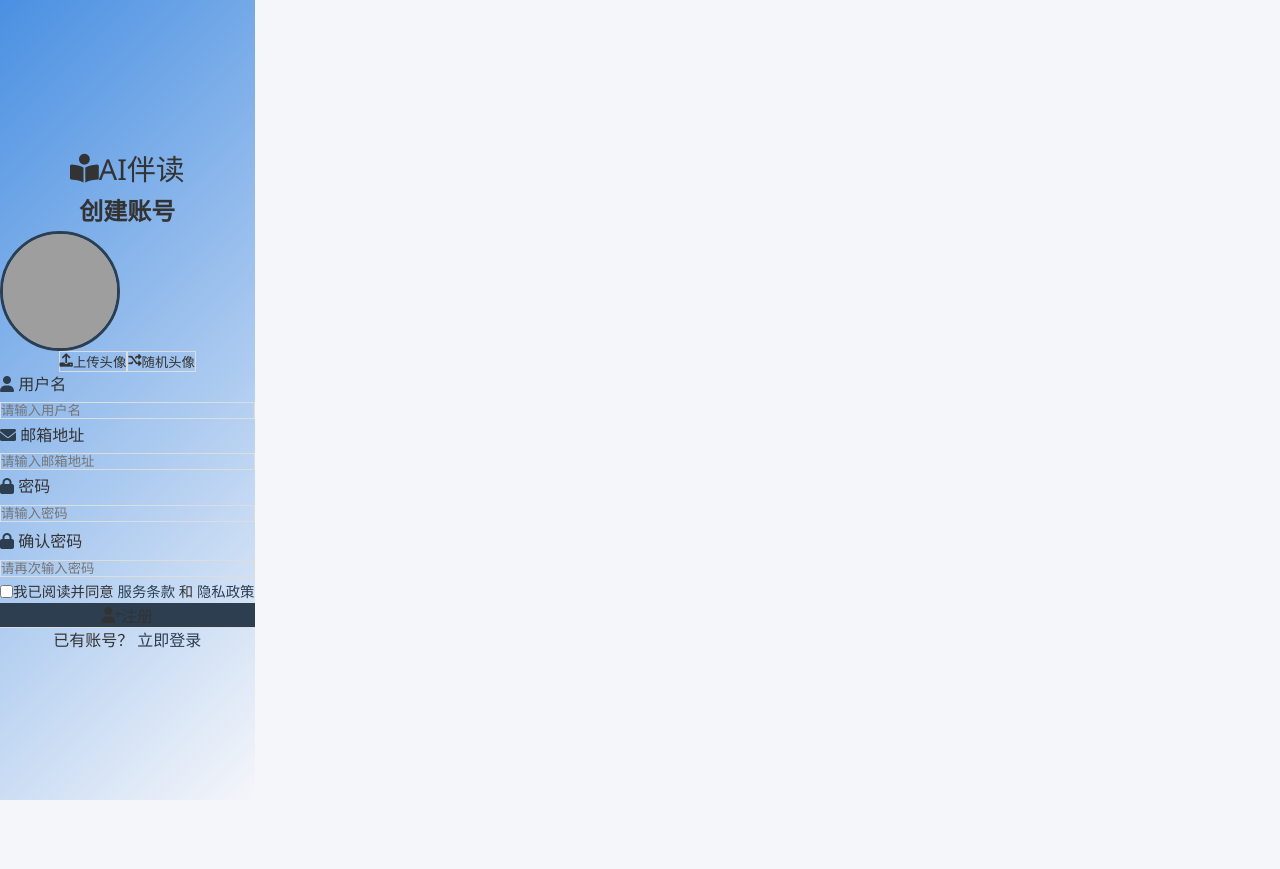
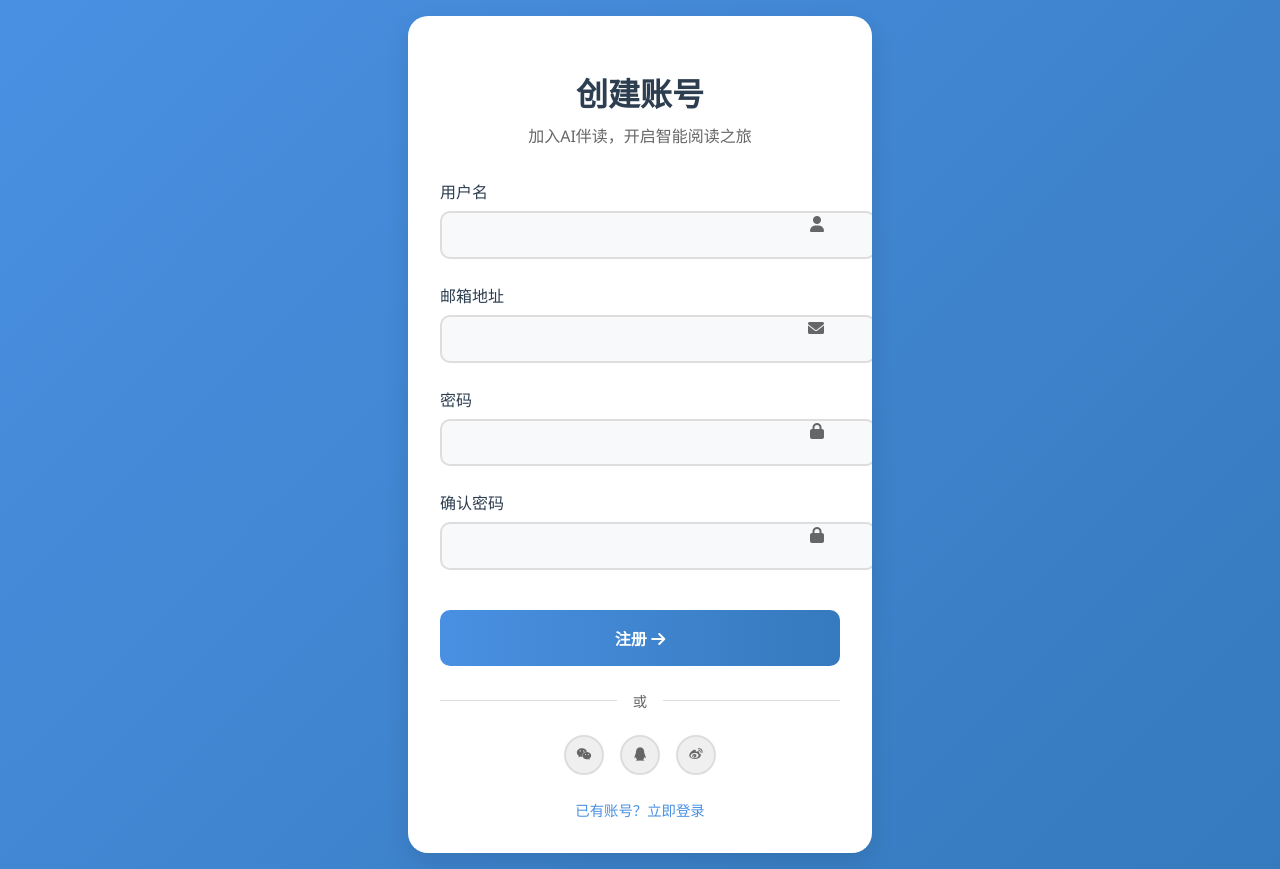
Before and after one commit to ouyabi/ai-reading-assistant, a website: page public/register.html in a window 1280 px wide. Before the commit the page ends 800 px from the top, so only its background shows below. Drawn offline with Linux system fonts and the light colour scheme; grey boxes are pictures that could not be loaded.

Commit message:
修复登录界面

```diff
--- a/public/auth.css
+++ b/public/auth.css
@@ -1,46 +1,61 @@
-.auth-container {
+/* 登录和注册页面的全局样式 */
+:root {
+    --primary-color: #4a90e2;
+    --secondary-color: #2c3e50;
+    --background-color: #f5f6fa;
+    --text-color: #333;
+    --border-color: #ddd;
+    --hover-color: #357abd;
+    --success-color: #27ae60;
+    --error-color: #e74c3c;
+    --gradient-start: #4a90e2;
+    --gradient-end: #357abd;
+}
+
+body {
+    font-family: 'Segoe UI', 'Microsoft YaHei', sans-serif;
+    margin: 0;
+    padding: 0;
     min-height: 100vh;
+    background: linear-gradient(135deg, var(--gradient-start), var(--gradient-end));
     display: flex;
     align-items: center;
     justify-content: center;
-    padding: var(--spacing-lg);
-    background: linear-gradient(135deg, var(--primary-color), var(--background-color));
 }
 
-.auth-card {
-    background: var(--sidebar-color);
-    border-radius: var(--border-radius);
-    padding: var(--spacing-lg);
+.auth-container {
+    background: white;
+    border-radius: 20px;
+    box-shadow: 0 10px 25px rgba(0, 0, 0, 0.1);
     width: 100%;
-    max-width: 480px;
-    box-shadow: 0 8px 24px var(--shadow-color);
+    max-width: 400px;
+    padding: 2rem;
+    margin: 1rem;
+    position: relative;
+    overflow: hidden;
 }
 
 .auth-header {
     text-align: center;
-    margin-bottom: var(--spacing-lg);
-}
-
-.auth-header .logo {
-    display: inline-flex;
-    align-items: center;
-    gap: var(--spacing-xs);
-    font-size: 1.8rem;
-    color: var(--text-color);
-    text-decoration: none;
-    margin-bottom: var(--spacing-md);
+    margin-bottom: 2rem;
 }
 
 .auth-header h1 {
-    font-size: 1.5rem;
-    color: var(--text-color);
-    margin-top: var(--spacing-sm);
+    color: var(--secondary-color);
+    font-size: 2rem;
+    margin-bottom: 0.5rem;
+}
+
+.auth-header p {
+    color: #666;
+    font-size: 1rem;
+    margin: 0;
 }
 
 .auth-form {
     display: flex;
     flex-direction: column;
-    gap: var(--spacing-md);
+    gap: 1.5rem;
 }
 
 .form-group {
@@ -49,197 +64,156 @@
 
 .form-group label {
     display: block;
-    margin-bottom: var(--spacing-xs);
-    color: var(--text-secondary);
-}
-
-.form-group label i {
-    margin-right: var(--spacing-xs);
     color: var(--secondary-color);
+    margin-bottom: 0.5rem;
+    font-weight: 500;
 }
 
 .form-group input {
     width: 100%;
-    padding: var(--spacing-sm);
-    background: var(--card-bg);
-    border: 1px solid var(--border-color);
-    border-radius: var(--border-radius);
-    color: var(--text-color);
-    transition: var(--transition);
+    padding: 0.8rem 1rem;
+    border: 2px solid var(--border-color);
+    border-radius: 10px;
+    font-size: 1rem;
+    transition: all 0.3s ease;
+    background: #f8f9fa;
 }
 
 .form-group input:focus {
-    border-color: var(--secondary-color);
-    box-shadow: 0 0 0 2px rgba(40,167,69,0.2);
+    border-color: var(--primary-color);
+    box-shadow: 0 0 0 3px rgba(74, 144, 226, 0.1);
     outline: none;
 }
 
-.form-options {
-    display: flex;
-    justify-content: space-between;
-    align-items: center;
-    margin: var(--spacing-sm) 0;
-}
-
-.remember-me {
-    display: flex;
-    align-items: center;
-    gap: var(--spacing-xs);
-    color: var(--text-secondary);
-    cursor: pointer;
-}
-
-.forgot-password {
-    color: var(--secondary-color);
-    text-decoration: none;
-    font-size: 0.9rem;
-    transition: var(--transition);
-}
-
-.forgot-password:hover {
-    text-decoration: underline;
+.form-group i {
+    position: absolute;
+    right: 1rem;
+    top: 2.3rem;
+    color: #666;
 }
 
 .auth-button {
-    width: 100%;
-    padding: var(--spacing-sm);
-    background: var(--secondary-color);
-    color: var(--text-color);
+    background: linear-gradient(to right, var(--gradient-start), var(--gradient-end));
+    color: white;
     border: none;
-    border-radius: var(--border-radius);
+    padding: 1rem;
+    border-radius: 10px;
     font-size: 1rem;
+    font-weight: 600;
     cursor: pointer;
-    transition: var(--transition);
-    display: flex;
-    align-items: center;
-    justify-content: center;
-    gap: var(--spacing-sm);
+    transition: all 0.3s ease;
+    margin-top: 1rem;
 }
 
 .auth-button:hover {
     transform: translateY(-2px);
-    box-shadow: 0 4px 12px var(--shadow-color);
+    box-shadow: 0 5px 15px rgba(74, 144, 226, 0.3);
 }
 
-.auth-footer {
+.auth-links {
     text-align: center;
-    margin-top: var(--spacing-lg);
-    padding-top: var(--spacing-lg);
-    border-top: 1px solid var(--border-color);
-    color: var(--text-secondary);
+    margin-top: 1.5rem;
 }
 
-.auth-footer a {
-    color: var(--secondary-color);
+.auth-links a {
+    color: var(--primary-color);
     text-decoration: none;
-    transition: var(--transition);
+    font-size: 0.9rem;
+    margin: 0 0.5rem;
+    transition: color 0.3s ease;
 }
 
-.auth-footer a:hover {
+.auth-links a:hover {
+    color: var(--hover-color);
     text-decoration: underline;
 }
 
-/* Avatar Upload Styles */
-.avatar-upload {
+.divider {
+    display: flex;
+    align-items: center;
     text-align: center;
-    margin-bottom: var(--spacing-lg);
+    margin: 1.5rem 0;
+    color: #666;
 }
 
-.avatar-preview {
-    width: 120px;
-    height: 120px;
-    margin: 0 auto var(--spacing-sm);
-    border-radius: 50%;
-    overflow: hidden;
-    border: 3px solid var(--secondary-color);
+.divider::before,
+.divider::after {
+    content: '';
+    flex: 1;
+    border-bottom: 1px solid var(--border-color);
 }
 
-.avatar-preview img {
-    width: 100%;
-    height: 100%;
-    object-fit: cover;
-}
-
-.avatar-actions {
-    display: flex;
-    gap: var(--spacing-sm);
-    justify-content: center;
-}
-
-.avatar-button {
-    padding: var(--spacing-xs) var(--spacing-sm);
-    background: var(--card-bg);
-    border: 1px solid var(--border-color);
-    border-radius: var(--border-radius);
-    color: var(--text-color);
-    cursor: pointer;
-    transition: var(--transition);
-    display: flex;
-    align-items: center;
-    gap: var(--spacing-xs);
-}
-
-.avatar-button:hover {
-    background: var(--hover-color);
-}
-
-/* Password Strength Indicator */
-.password-strength {
-    height: 4px;
-    margin-top: var(--spacing-xs);
-    border-radius: 2px;
-    transition: var(--transition);
-}
-
-.password-strength.weak {
-    background: #dc3545;
-    width: 33.33%;
-}
-
-.password-strength.medium {
-    background: #ffc107;
-    width: 66.66%;
-}
-
-.password-strength.strong {
-    background: var(--secondary-color);
-    width: 100%;
-}
-
-/* Form Agreement */
-.form-agreement {
-    color: var(--text-secondary);
+.divider span {
+    padding: 0 1rem;
     font-size: 0.9rem;
 }
 
-.form-agreement label {
+.social-login {
+    display: flex;
+    justify-content: center;
+    gap: 1rem;
+    margin-top: 1rem;
+}
+
+.social-button {
     display: flex;
     align-items: center;
-    gap: var(--spacing-xs);
+    justify-content: center;
+    width: 40px;
+    height: 40px;
+    border-radius: 50%;
+    border: 2px solid var(--border-color);
+    color: #666;
+    transition: all 0.3s ease;
+    cursor: pointer;
 }
 
-.form-agreement a {
-    color: var(--secondary-color);
-    text-decoration: none;
+.social-button:hover {
+    background: var(--background-color);
+    color: var(--primary-color);
+    border-color: var(--primary-color);
 }
 
-.form-agreement a:hover {
-    text-decoration: underline;
+/* 错误提示样式 */
+.error-message {
+    color: var(--error-color);
+    font-size: 0.9rem;
+    margin-top: 0.5rem;
+    display: none;
 }
 
-/* Responsive Design */
+.form-group.error input {
+    border-color: var(--error-color);
+}
+
+.form-group.error .error-message {
+    display: block;
+}
+
+/* 动画效果 */
+@keyframes fadeIn {
+    from {
+        opacity: 0;
+        transform: translateY(20px);
+    }
+    to {
+        opacity: 1;
+        transform: translateY(0);
+    }
+}
+
+.auth-container {
+    animation: fadeIn 0.5s ease-out;
+}
+
+/* 响应式设计 */
 @media (max-width: 480px) {
-    .auth-card {
-        padding: var(--spacing-md);
+    .auth-container {
+        margin: 1rem;
+        padding: 1.5rem;
     }
 
-    .avatar-actions {
-        flex-direction: column;
-    }
-
-    .form-options {
-        flex-direction: column;
-        gap: var(--spacing-sm);
-        align-items: flex-start;
+    .auth-header h1 {
+        font-size: 1.75rem;
     }
 }
--- a/public/register.html
+++ b/public/register.html
@@ -4,84 +4,72 @@
     <meta charset="UTF-8">
     <meta name="viewport" content="width=device-width, initial-scale=1.0">
     <title>注册 - AI伴读</title>
-    <link rel="stylesheet" href="styles.css">
     <link rel="stylesheet" href="auth.css">
     <link rel="stylesheet" href="https://cdnjs.cloudflare.com/ajax/libs/font-awesome/6.0.0/css/all.min.css">
 </head>
 <body>
     <div class="auth-container">
-        <div class="auth-card">
         <div class="auth-header">
-                <a href="./index.html" class="logo">
-                    <i class="fas fa-book-reader"></i>
-                    <span>AI伴读</span>
-                </a>
             <h1>创建账号</h1>
-            </div>
-
-            <div class="avatar-upload">
-                <div class="avatar-preview">
-                    <img src="https://api.dicebear.com/7.x/avataaars/svg?seed=default" alt="默认头像" id="avatarPreview">
-                </div>
-                <div class="avatar-actions">
-                    <button type="button" class="avatar-button" id="uploadAvatar">
-                        <i class="fas fa-upload"></i> 上传头像
-                    </button>
-                    <button type="button" class="avatar-button" id="randomAvatar">
-                        <i class="fas fa-random"></i> 随机头像
-                    </button>
-                </div>
+            <p>加入AI伴读，开启智能阅读之旅</p>
         </div>
 
         <form class="auth-form" id="registerForm">
             <div class="form-group">
-                    <label for="username">
-                        <i class="fas fa-user"></i> 用户名
-                    </label>
-                    <input type="text" id="username" name="username" required placeholder="请输入用户名">
+                <label for="username">用户名</label>
+                <input type="text" id="username" name="username" required>
+                <i class="fas fa-user"></i>
+                <div class="error-message">用户名不能为空</div>
             </div>
 
             <div class="form-group">
-                    <label for="email">
-                        <i class="fas fa-envelope"></i> 邮箱地址
-                    </label>
-                    <input type="email" id="email" name="email" required placeholder="请输入邮箱地址">
+                <label for="email">邮箱地址</label>
+                <input type="email" id="email" name="email" required>
+                <i class="fas fa-envelope"></i>
+                <div class="error-message">请输入有效的邮箱地址</div>
             </div>
 
             <div class="form-group">
-                    <label for="password">
-                        <i class="fas fa-lock"></i> 密码
-                    </label>
-                    <input type="password" id="password" name="password" required placeholder="请输入密码">
-                    <div class="password-strength"></div>
+                <label for="password">密码</label>
+                <input type="password" id="password" name="password" required>
+                <i class="fas fa-lock"></i>
+                <div class="error-message">密码长度至少6位</div>
             </div>
 
             <div class="form-group">
-                    <label for="confirmPassword">
-                        <i class="fas fa-lock"></i> 确认密码
-                    </label>
-                    <input type="password" id="confirmPassword" name="confirmPassword" required placeholder="请再次输入密码">
-                </div>
-
-                <div class="form-agreement">
-                    <label>
-                        <input type="checkbox" required name="agreement">
-                        <span>我已阅读并同意 <a href="./terms.html">服务条款</a> 和 <a href="./privacy.html">隐私政策</a></span>
-                    </label>
+                <label for="confirmPassword">确认密码</label>
+                <input type="password" id="confirmPassword" name="confirmPassword" required>
+                <i class="fas fa-lock"></i>
+                <div class="error-message">两次输入的密码不一致</div>
             </div>
 
             <button type="submit" class="auth-button">
-                    <i class="fas fa-user-plus"></i>
                 注册
+                <i class="fas fa-arrow-right"></i>
             </button>
         </form>
 
-            <div class="auth-footer">
-                <p>已有账号？ <a href="login.html">立即登录</a></p>
+        <div class="divider">
+            <span>或</span>
         </div>
+
+        <div class="social-login">
+            <button class="social-button">
+                <i class="fab fa-weixin"></i>
+            </button>
+            <button class="social-button">
+                <i class="fab fa-qq"></i>
+            </button>
+            <button class="social-button">
+                <i class="fab fa-weibo"></i>
+            </button>
+        </div>
+
+        <div class="auth-links">
+            <a href="login.html">已有账号？立即登录</a>
         </div>
     </div>
 
-    <script src="auth.js" defer></script>
+    <script src="auth.js"></script>
 </body>
 </html>
```
Also changed, not shown: public/login.html (+29 -26 lines). Lines whose indentation alone changed are shown as unchanged.
